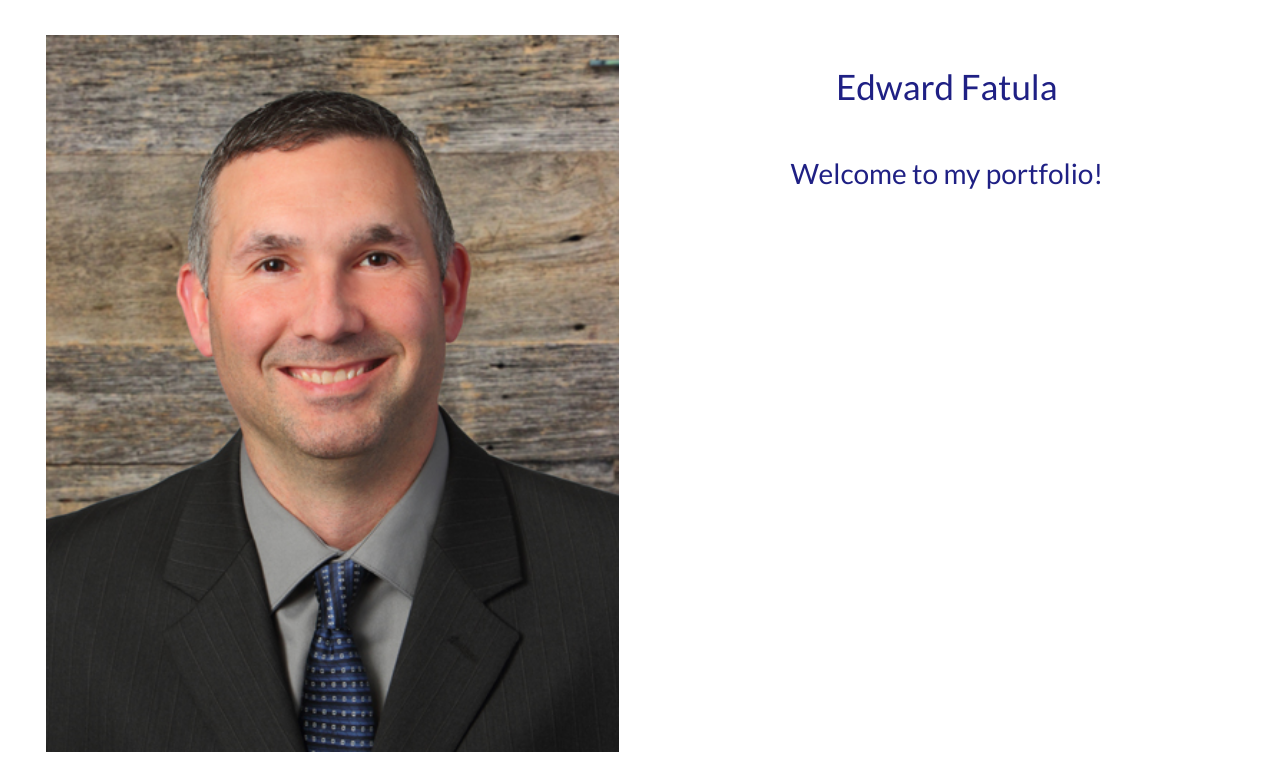
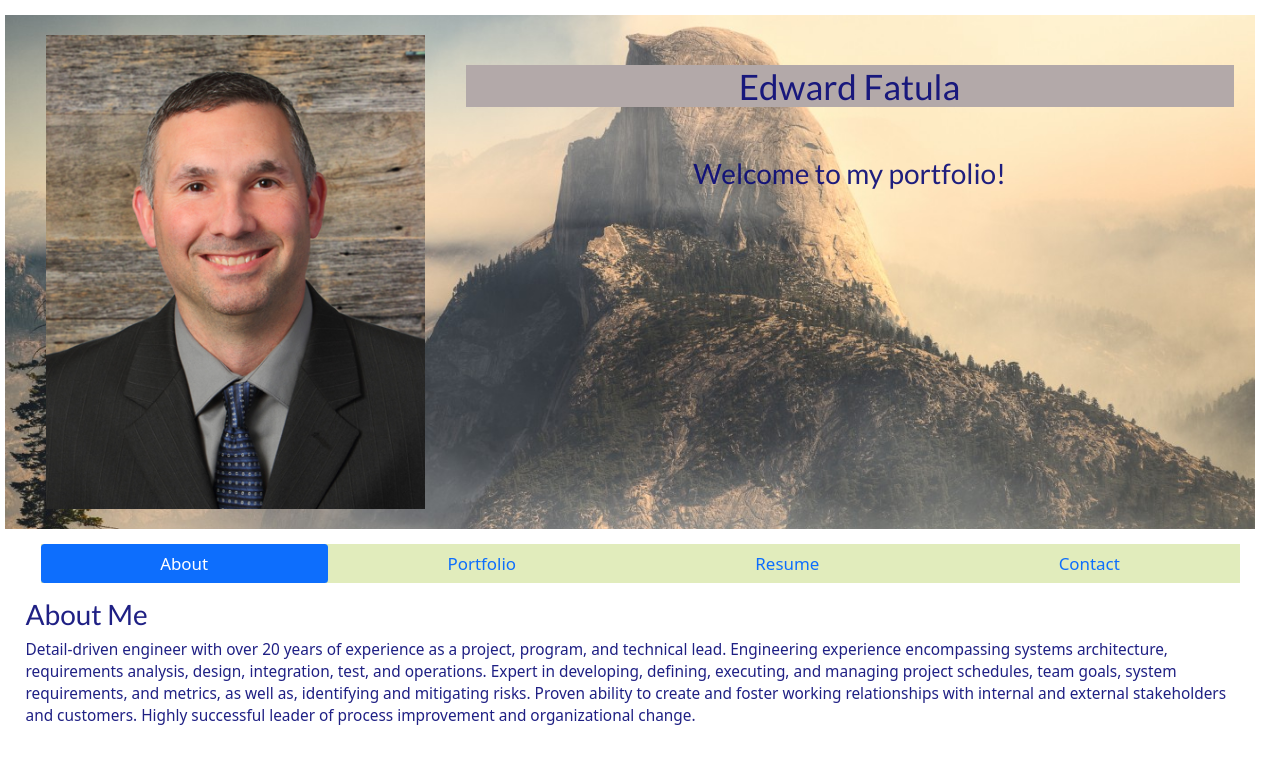
Before and after one commit to shooters00/ReactPortfolio, a React (Create React App) app: page / in a window 1280 px wide. Shown: the top 775 px of the page. Built offline with nearby package versions, Linux system fonts and the light colour scheme.

Commit message:
Added background, custom nav

```diff
--- a/src/App.css
+++ b/src/App.css
@@ -4,9 +4,16 @@ body {
     margin: 15px;
 }
 
+.back-pic {
+    background-image: url("/src/assets/images/mountain.jpg");
+    background-size: cover;
+    background-position: center;
+}
+
 .ed {
     text-align: center;
     margin: 20px;
+    max-width: 400px;
 }
 
 .banner {
@@ -16,6 +23,7 @@ body {
 .name {
     margin-top: 200px;
     text-align: center;
+    background-color: rgb(179, 169, 169);
 }
 
 .welcome {
@@ -25,6 +33,13 @@ body {
 
 .nav {
     margin: 15px;
+    color:rgba(8, 9, 119, 0.904);
+    font-size: 110%;
+}
+
+
+.nav-fill {
+    background-color: rgb(225, 236, 188);
 }
 
 .contactArea {
--- a/src/components/Header.js
+++ b/src/components/Header.js
@@ -14,7 +14,7 @@ const headStyle = {
 export default function Header() {
   return (
     <div className="row back-pic">
-      <img img style={headStyle} className="ed col" src={headshot} alt="Page author"></img>
+      <img className="ed col" src={headshot} alt="Page author"></img>
       <div className="banner col">
       <h1 className="name col">Edward Fatula</h1>
       <h2 className="welcome col">Welcome to my portfolio!</h2>
--- a/src/components/Nav.js
+++ b/src/components/Nav.js
@@ -7,7 +7,7 @@ import React from 'react';
 // We assign them to their own variable names
 function Nav({ currentPage, handlePageChange, props }) {
   return (
-    <ul className="nav nav-pills nav-fill justify-content-right">
+    <ul className="nav nav-pills nav-fill">
       <li className="nav-item">
         <a
           href="#about"
--- a/src/components/PortfolioContainer.js
+++ b/src/components/PortfolioContainer.js
@@ -39,7 +39,7 @@ export default function PortfolioContainer() {
           <div className="row">
             <Header />
           </div>
-          <div className="row">
+          <div className="">
             {/* We are passing the currentPage from state and the function to update it */}
             <Nav
               currentPage={currentPage}
```
Also changed, not shown: 20 other files (tests, documents, lock files or other folders).
